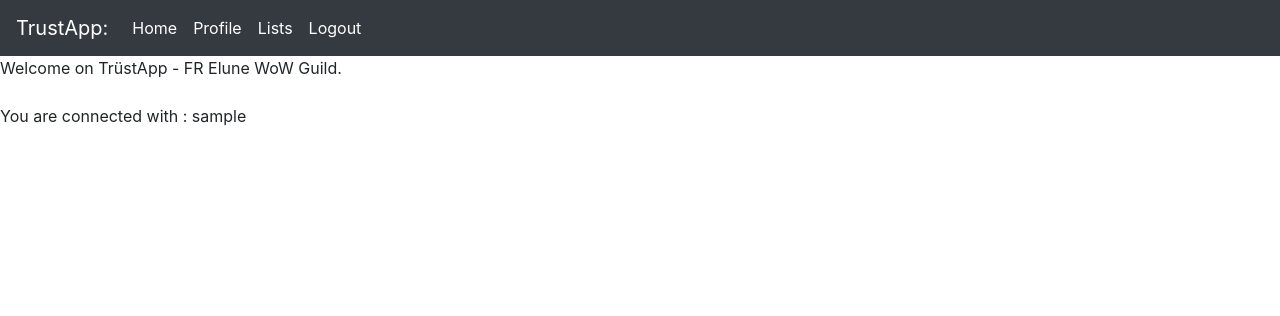
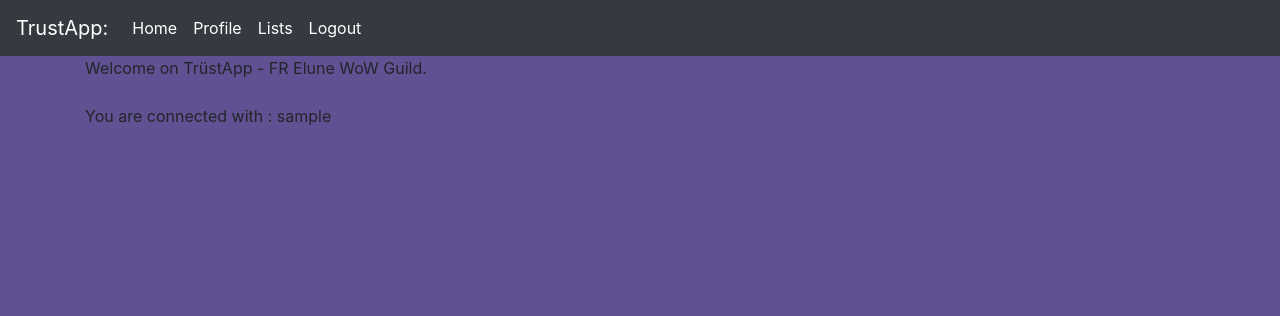
Before and after one commit to Theogalh/TrustApp, a Flask app: page / in a window 1280 px wide. Shown: the top 316 px of the page. Run offline with Flask 2, Linux system fonts and the light colour scheme; the visitor is signed in with stand-in values (Sample User, id 1); data comes from the database, SQL or seed files in the repository; data that the repository does not hold is empty; some libraries are stand-ins or nearby versions.

Commit message:
Fix front

```diff
--- a/app/static/style.css
+++ b/app/static/style.css
@@ -1,3 +1,7 @@
 .black-bg {
     color:black;
 }
+
+body.bg {
+    background-color:#615192;
+}
--- a/app/static/templates/_character.html
+++ b/app/static/templates/_character.html
@@ -5,8 +5,8 @@
           <td class="black-bg">A AJOUTER</td>
           <td class="black-bg">{{ character.ilvl }}</td>
           <td class="black-bg">{{ character.raiderio }}</td>
+          <td class="black-bg"><a href="{{ character.raiderio_link }}">link</a></td>
           <td class="black-bg"><a href="{{ character.armory_link }}">link</a></td>
-          <td class="black-bg"><a href="{{ character.raiderio_link }}">link</a></td>
           <td class="black-bg">{{ character.last_update }}</td>
           <td class="black-bg"><button> Delete</button></td>
         </tr>
--- a/app/static/templates/_list.html
+++ b/app/static/templates/_list.html
@@ -1,3 +1,4 @@
+
         <table class="table table-striped table-dark">
             <h1>{{ list.name }}</h1>
             <thead>
--- a/app/static/templates/base.html
+++ b/app/static/templates/base.html
@@ -7,7 +7,7 @@
     <meta charset="UTF-8">
     <title>TrustApp</title>
 </head>
-<body>
+<body class="bg">
     <nav class="navbar navbar-expand-lg navbar-dark bg-dark">
         <a class="navbar-brand" href="/">TrustApp:</a>
         <button class="navbar-toggler" type="button" data-toggle="collapse" data-target="#navbarSupportedContent" aria-controls="navbarSupportedContent" aria-expanded="false" aria-label="Toggle navigation">
@@ -39,6 +39,7 @@
             </ul>
         </div>
     </nav>
+    <div class="container">
     {% with messages = get_flashed_messages() %}
         {% if messages %}
             {% for message in messages %}
@@ -50,6 +51,7 @@
     {% endwith %}
     {% block content %}
     {% endblock %}
+    </div>
     <script src="https://code.jquery.com/jquery-3.3.1.slim.min.js" integrity="sha384-q8i/X+965DzO0rT7abK41JStQIAqVgRVzpbzo5smXKp4YfRvH+8abtTE1Pi6jizo" crossorigin="anonymous"></script>
     <script src="https://cdnjs.cloudflare.com/ajax/libs/popper.js/1.14.3/umd/popper.min.js" integrity="sha384-ZMP7rVo3mIykV+2+9J3UJ46jBk0WLaUAdn689aCwoqbBJiSnjAK/l8WvCWPIPm49" crossorigin="anonymous"></script>
     <script src="https://stackpath.bootstrapcdn.com/bootstrap/4.1.3/js/bootstrap.min.js" integrity="sha384-ChfqqxuZUCnJSK3+MXmPNIyE6ZbWh2IMqE241rYiqJxyMiZ6OW/JmZQ5stwEULTy" crossorigin="anonymous"></script>
--- a/app/static/templates/index.html
+++ b/app/static/templates/index.html
@@ -10,7 +10,14 @@
     <div id="players">
     <ul class="list-group"id="players_ul">
         {% for list in current_user.lists %}
-            {% include '_list.html' %}
+            <div class="container">
+                <div class="card">
+                  <div class="card-header">
+                    {% include '_list.html' %}
+                  </div>
+                </div>
+            </div>
+            <hr>
         {% endfor %}
     </ul>
     </div>
```
Also changed, not shown: app/static/templates/list.html (+7 -0 lines).
